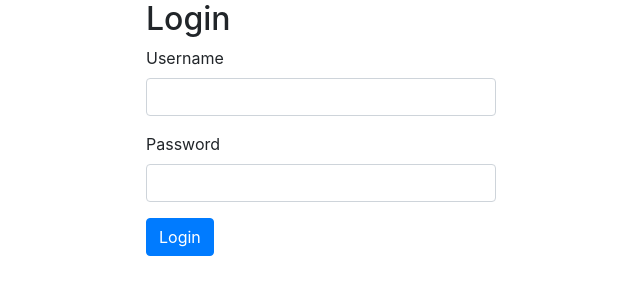
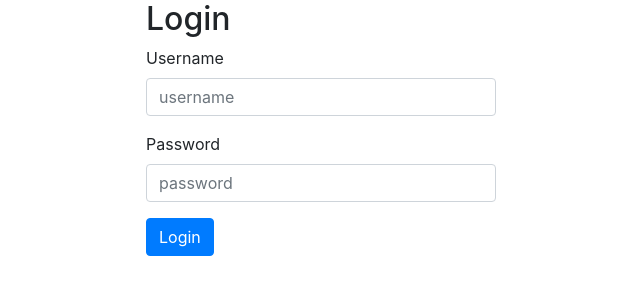
Before and after one commit to IamGiel/full-stack-java-angular-application, an Angular app: page /login in a window 1280 px wide. Shown: the top 300 px of the page, without its empty margins (319-959 px from the left). Built offline with nearby package versions, Linux system fonts and the light colour scheme.

Commit message:
focused on how to navigate from login page to welcome page

```diff
--- a/src/app/login/login.component.html
+++ b/src/app/login/login.component.html
@@ -6,11 +6,12 @@
       <form (submit)="handLogin($event)">
         <div class="form-group">
           <label for="username">Username</label>
-          <input type="text" [(ngModel)]="username" name="username" placeholder={{username}} class="form-control" />
+          <input type="text" [(ngModel)]="usernameInput" name="username" placeholder="username" class="form-control" />
         </div>
         <div class="form-group">
           <label for="password">Password</label>
-          <input type="password" [(ngModel)]="password" name="password" placeholder={{password}} class="form-control" />
+          <input type="password" [(ngModel)]="passwordInput" name="password" placeholder="password"
+            class="form-control" />
         </div>
         <div class="form-group">
           <button class="btn btn-primary">Login</button>
--- a/src/app/login/login.component.ts
+++ b/src/app/login/login.component.ts
@@ -1,4 +1,5 @@
 import { Component, OnInit } from "@angular/core";
+import { Router } from "@angular/router";
 
 @Component({
   selector: "app-login",
@@ -6,12 +7,16 @@ import { Component, OnInit } from "@angular/core";
   styleUrls: ["./login.component.css"]
 })
 export class LoginComponent implements OnInit {
-  username = "";
-  password = "";
+  username = "Gel";
+  password = "password";
+
+  //userInput
+  usernameInput = "";
+  passwordInput = "";
 
   newUserCredential: any = {};
 
-  constructor() {}
+  constructor(private router: Router) {}
 
   ngOnInit() {}
 
@@ -23,5 +28,16 @@ export class LoginComponent implements OnInit {
 
     let test = $event.target.addEventListener.name;
     console.log(this.newUserCredential);
+
+    if (
+      this.usernameInput === this.username &&
+      this.passwordInput === this.password
+    ) {
+      // alert("it works");
+      this.router.navigate(["welcome"]);
+    } else {
+      // alert("wrong credentials");
+      this.router.navigate(["error"]);
+    }
   }
 }
```
